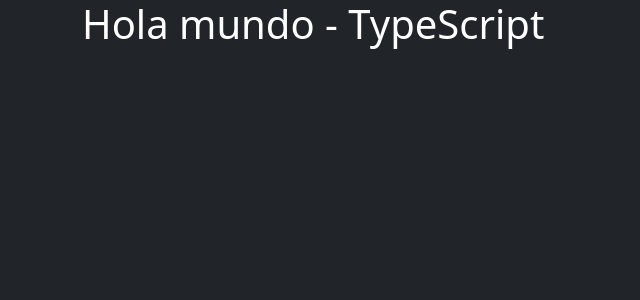
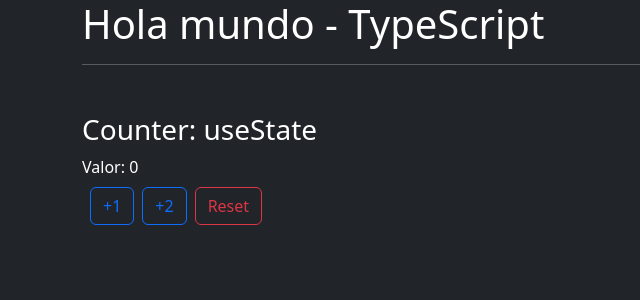
Before and after one commit to axSheru/react-typescript, a React (Create React App) app: page / in a window 1280 px wide. Shown: the top 300 px of the page, without its empty margins (0-640 px from the left). Built offline with nearby package versions, Linux system fonts and the light colour scheme.

Commit message:
FEAT: Created counter using useState and TypeScript.

```diff
--- a/src/App.tsx
+++ b/src/App.tsx
@@ -1,7 +1,12 @@
+import { Counter } from "./components/Counter";
+
 function App() {
   return (
     <>
       <h1>Hola mundo - TypeScript</h1>
+      <hr />
+
+      <Counter />
     </>
   );
 }
--- /dev/null
+++ b/src/components/Counter.tsx
@@ -0,0 +1,36 @@
+import { useState } from "react";
+
+export const Counter = () => {
+
+    const [counter, setCounter] = useState(0);
+
+    const incrementar = ( numero: number = 1 ): void => {
+        setCounter( counter + numero );
+    };
+
+    return (
+        <div className="mt-5">
+            <h3>Counter: useState</h3>
+            <span>Valor: { counter }</span>
+            <br />
+            <button
+                className="btn btn-outline-primary mt-2 ms-2"
+                onClick={ () => incrementar() }
+            >
+                +1
+            </button>
+            <button
+                className="btn btn-outline-primary mt-2 ms-2"
+                onClick={ () => incrementar(2) }
+            >
+                +2
+            </button>
+            <button
+                className="btn btn-outline-danger mt-2 ms-2"
+                onClick={ () => setCounter(0) }
+            >
+                Reset
+            </button>
+        </div>
+    )
+}
```
